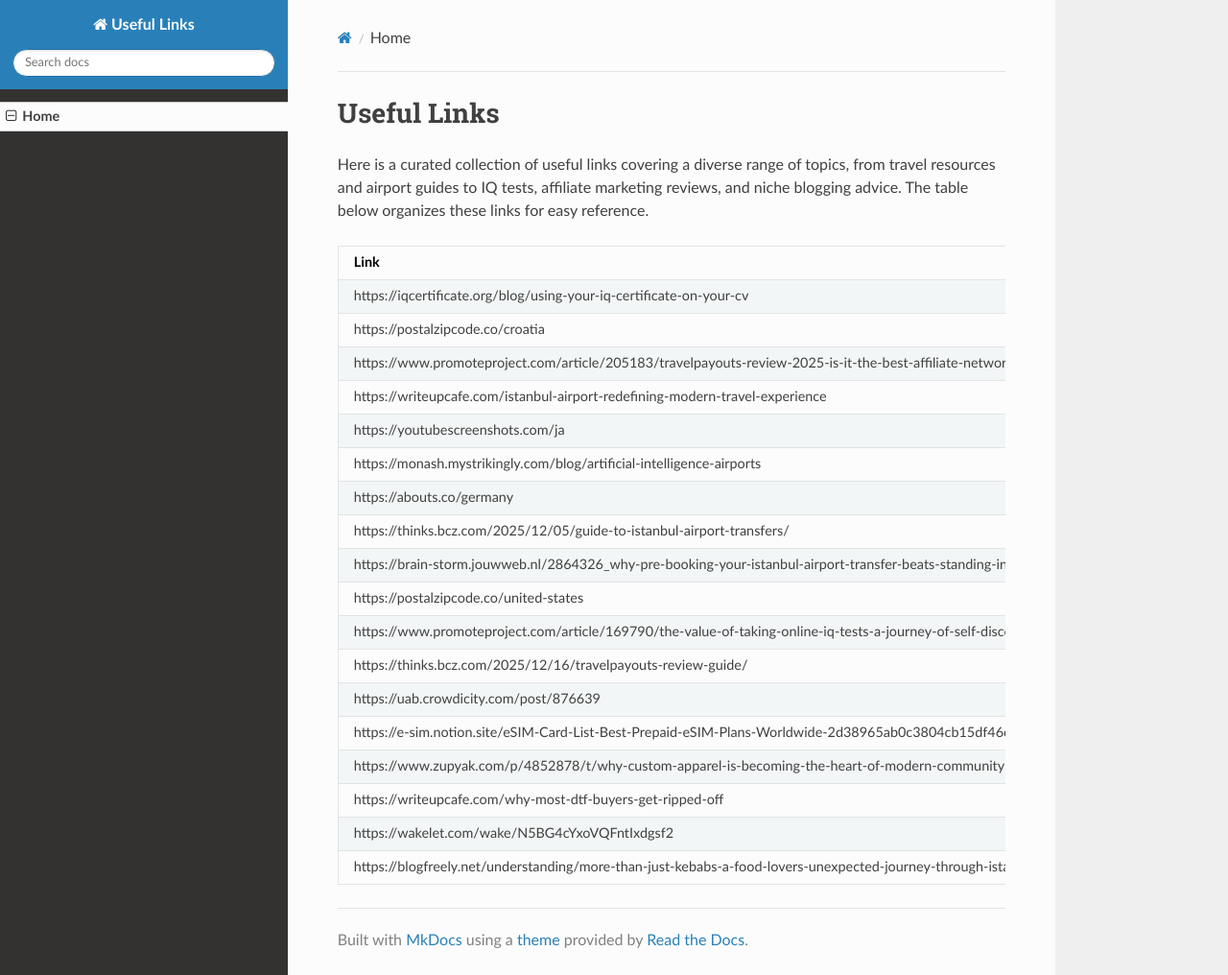
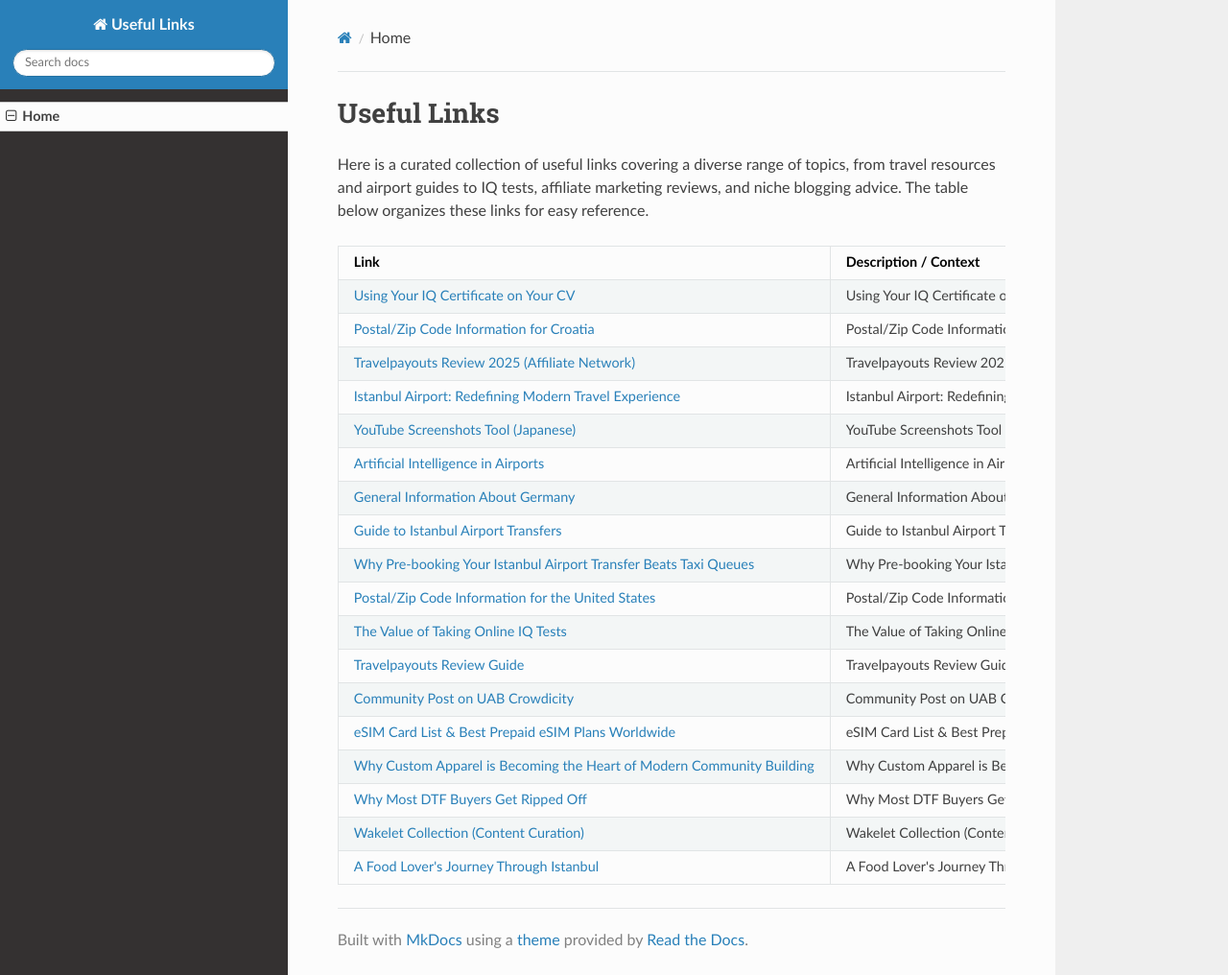
Before and after one commit to mia-conn/useful-links, an MkDocs documentation site: the page built from docs/index.md, in a window 1280 px wide and 1016 px high. Shown: the whole window at 96% size. Built offline with MkDocs 1.6.1, drawn with Linux system fonts in a browser that asks for light colours; nearby versions of some CDN libraries.

Commit message:
Update index.md

```diff
--- a/docs/index.md
+++ b/docs/index.md
@@ -1,23 +1,24 @@
 # Useful Links
+
 Here is a curated collection of useful links covering a diverse range of topics, from travel resources and airport guides to IQ tests, affiliate marketing reviews, and niche blogging advice. The table below organizes these links for easy reference.
 
-| Link | Description / Context |
+| **Link** | **Description / Context** |
 | :--- | :--- |
-| https://iqcertificate.org/blog/using-your-iq-certificate-on-your-cv | Using Your IQ Certificate on Your CV |
-| https://postalzipcode.co/croatia | Postal/Zip Code Information for Croatia |
-| https://www.promoteproject.com/article/205183/travelpayouts-review-2025-is-it-the-best-affiliate-network-for-travel-bloggers | Travelpayouts Review 2025 (Affiliate Network) |
-| https://writeupcafe.com/istanbul-airport-redefining-modern-travel-experience | Istanbul Airport: Redefining Modern Travel Experience |
-| https://youtubescreenshots.com/ja | YouTube Screenshots Tool (Japanese) |
-| https://monash.mystrikingly.com/blog/artificial-intelligence-airports | Artificial Intelligence in Airports |
-| https://abouts.co/germany | General Information About Germany |
-| https://thinks.bcz.com/2025/12/05/guide-to-istanbul-airport-transfers/ | Guide to Istanbul Airport Transfers |
-| https://brain-storm.jouwweb.nl/2864326_why-pre-booking-your-istanbul-airport-transfer-beats-standing-in-taxi-queues | Why Pre-booking Your Istanbul Airport Transfer Beats Taxi Queues |
-| https://postalzipcode.co/united-states | Postal/Zip Code Information for the United States |
-| https://www.promoteproject.com/article/169790/the-value-of-taking-online-iq-tests-a-journey-of-self-discovery | The Value of Taking Online IQ Tests |
-| https://thinks.bcz.com/2025/12/16/travelpayouts-review-guide/ | Travelpayouts Review Guide |
-| https://uab.crowdicity.com/post/876639 | Community Post on UAB Crowdicity |
-| https://e-sim.notion.site/eSIM-Card-List-Best-Prepaid-eSIM-Plans-Worldwide-2d38965ab0c3804cb15df46c50a8a118 | eSIM Card List & Best Prepaid eSIM Plans Worldwide |
-| https://www.zupyak.com/p/4852878/t/why-custom-apparel-is-becoming-the-heart-of-modern-community-building | Why Custom Apparel is Becoming the Heart of Modern Community Building |
-| https://writeupcafe.com/why-most-dtf-buyers-get-ripped-off | Why Most DTF Buyers Get Ripped Off |
-| https://wakelet.com/wake/N5BG4cYxoVQFntIxdgsf2 | Wakelet Collection (Content Curation) |
-| https://blogfreely.net/understanding/more-than-just-kebabs-a-food-lovers-unexpected-journey-through-istanbul | A Food Lover's Journey Through Istanbul |
+| [Using Your IQ Certificate on Your CV](https://iqcertificate.org/blog/using-your-iq-certificate-on-your-cv) | Using Your IQ Certificate on Your CV |
+| [Postal/Zip Code Information for Croatia](https://postalzipcode.co/croatia) | Postal/Zip Code Information for Croatia |
+| [Travelpayouts Review 2025 (Affiliate Network)](https://www.promoteproject.com/article/205183/travelpayouts-review-2025-is-it-the-best-affiliate-network-for-travel-bloggers) | Travelpayouts Review 2025 (Affiliate Network) |
+| [Istanbul Airport: Redefining Modern Travel Experience](https://writeupcafe.com/istanbul-airport-redefining-modern-travel-experience) | Istanbul Airport: Redefining Modern Travel Experience |
+| [YouTube Screenshots Tool (Japanese)](https://youtubescreenshots.com/ja) | YouTube Screenshots Tool (Japanese) |
+| [Artificial Intelligence in Airports](https://monash.mystrikingly.com/blog/artificial-intelligence-airports) | Artificial Intelligence in Airports |
+| [General Information About Germany](https://abouts.co/germany) | General Information About Germany |
+| [Guide to Istanbul Airport Transfers](https://thinks.bcz.com/2025/12/05/guide-to-istanbul-airport-transfers/) | Guide to Istanbul Airport Transfers |
+| [Why Pre-booking Your Istanbul Airport Transfer Beats Taxi Queues](https://brain-storm.jouwweb.nl/2864326_why-pre-booking-your-istanbul-airport-transfer-beats-standing-in-taxi-queues) | Why Pre-booking Your Istanbul Airport Transfer Beats Taxi Queues |
+| [Postal/Zip Code Information for the United States](https://postalzipcode.co/united-states) | Postal/Zip Code Information for the United States |
+| [The Value of Taking Online IQ Tests](https://www.promoteproject.com/article/169790/the-value-of-taking-online-iq-tests-a-journey-of-self-discovery) | The Value of Taking Online IQ Tests |
+| [Travelpayouts Review Guide](https://thinks.bcz.com/2025/12/16/travelpayouts-review-guide/) | Travelpayouts Review Guide |
+| [Community Post on UAB Crowdicity](https://uab.crowdicity.com/post/876639) | Community Post on UAB Crowdicity |
+| [eSIM Card List & Best Prepaid eSIM Plans Worldwide](https://e-sim.notion.site/eSIM-Card-List-Best-Prepaid-eSIM-Plans-Worldwide-2d38965ab0c3804cb15df46c50a8a118) | eSIM Card List & Best Prepaid eSIM Plans Worldwide |
+| [Why Custom Apparel is Becoming the Heart of Modern Community Building](https://www.zupyak.com/p/4852878/t/why-custom-apparel-is-becoming-the-heart-of-modern-community-building) | Why Custom Apparel is Becoming the Heart of Modern Community Building |
+| [Why Most DTF Buyers Get Ripped Off](https://writeupcafe.com/why-most-dtf-buyers-get-ripped-off) | Why Most DTF Buyers Get Ripped Off |
+| [Wakelet Collection (Content Curation)](https://wakelet.com/wake/N5BG4cYxoVQFntIxdgsf2) | Wakelet Collection (Content Curation) |
+| [A Food Lover's Journey Through Istanbul](https://blogfreely.net/understanding/more-than-just-kebabs-a-food-lovers-unexpected-journey-through-istanbul) | A Food Lover's Journey Through Istanbul |
```
